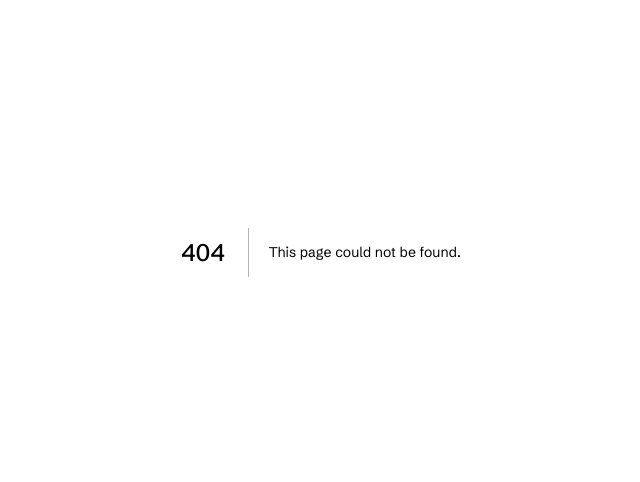
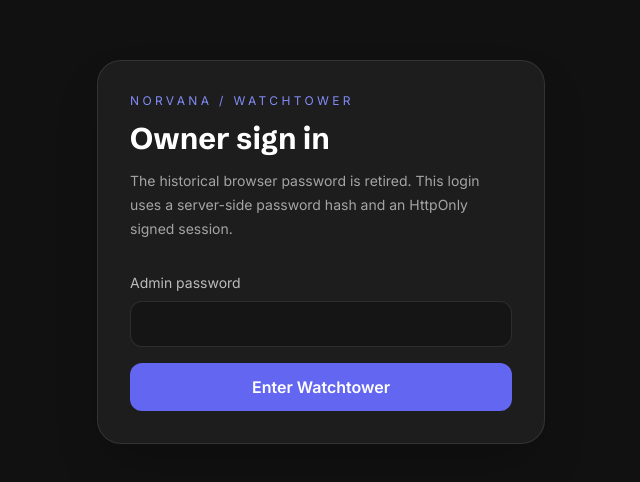
Before and after one commit to norrijam405/norvana, a Next.js app: page /admin/login in a window 1280 px wide. Before the commit this address had no page. Shown: the part 148-630 px from the top of the page, without its empty margins (319-959 px from the left). Built offline with nearby package versions, Linux system fonts and the light colour scheme.

Commit message:
admin: add Watchtower owner login

```diff
--- /dev/null
+++ b/src/app/admin/login/page.tsx
@@ -0,0 +1,76 @@
+"use client";
+
+import { FormEvent, useState } from "react";
+
+export default function AdminLoginPage() {
+  const [password, setPassword] = useState("");
+  const [error, setError] = useState("");
+  const [pending, setPending] = useState(false);
+
+  async function submit(event: FormEvent<HTMLFormElement>) {
+    event.preventDefault();
+    setPending(true);
+    setError("");
+
+    try {
+      const response = await fetch("/api/admin/session", {
+        method: "POST",
+        headers: { "Content-Type": "application/json" },
+        body: JSON.stringify({ password }),
+      });
+
+      if (!response.ok) {
+        const body = await response.json().catch(() => ({}));
+        setError(body.error || "Unable to sign in.");
+        return;
+      }
+
+      window.location.assign("/admin");
+    } catch {
+      setError("Unable to reach the Norvana admin service.");
+    } finally {
+      setPending(false);
+    }
+  }
+
+  return (
+    <main className="min-h-screen bg-obsidian text-white grid place-items-center px-4">
+      <section className="w-full max-w-md rounded-3xl border border-white/10 bg-white/5 p-8 shadow-2xl">
+        <p className="text-xs tracking-[0.28em] text-indigo-light">NORVANA / WATCHTOWER</p>
+        <h1 className="mt-3 font-display text-3xl font-bold">Owner sign in</h1>
+        <p className="mt-3 text-sm leading-6 text-white/60">
+          The historical browser password is retired. This login uses a server-side
+          password hash and an HttpOnly signed session.
+        </p>
+
+        <form onSubmit={submit} className="mt-8 space-y-4">
+          <label className="block text-sm text-white/70">
+            Admin password
+            <input
+              className="mt-2 w-full rounded-xl border border-white/10 bg-black/25 px-4 py-3 text-white outline-none focus:border-indigo-light"
+              type="password"
+              autoComplete="current-password"
+              value={password}
+              onChange={(event) => setPassword(event.target.value)}
+              required
+            />
+          </label>
+
+          {error ? (
+            <p className="rounded-xl border border-red-400/30 bg-red-400/10 p-3 text-sm text-red-200">
+              {error}
+            </p>
+          ) : null}
+
+          <button
+            disabled={pending}
+            className="w-full rounded-xl bg-indigo-accent px-5 py-3 font-semibold text-white disabled:opacity-50"
+            type="submit"
+          >
+            {pending ? "Signing in…" : "Enter Watchtower"}
+          </button>
+        </form>
+      </section>
+    </main>
+  );
+}
```
